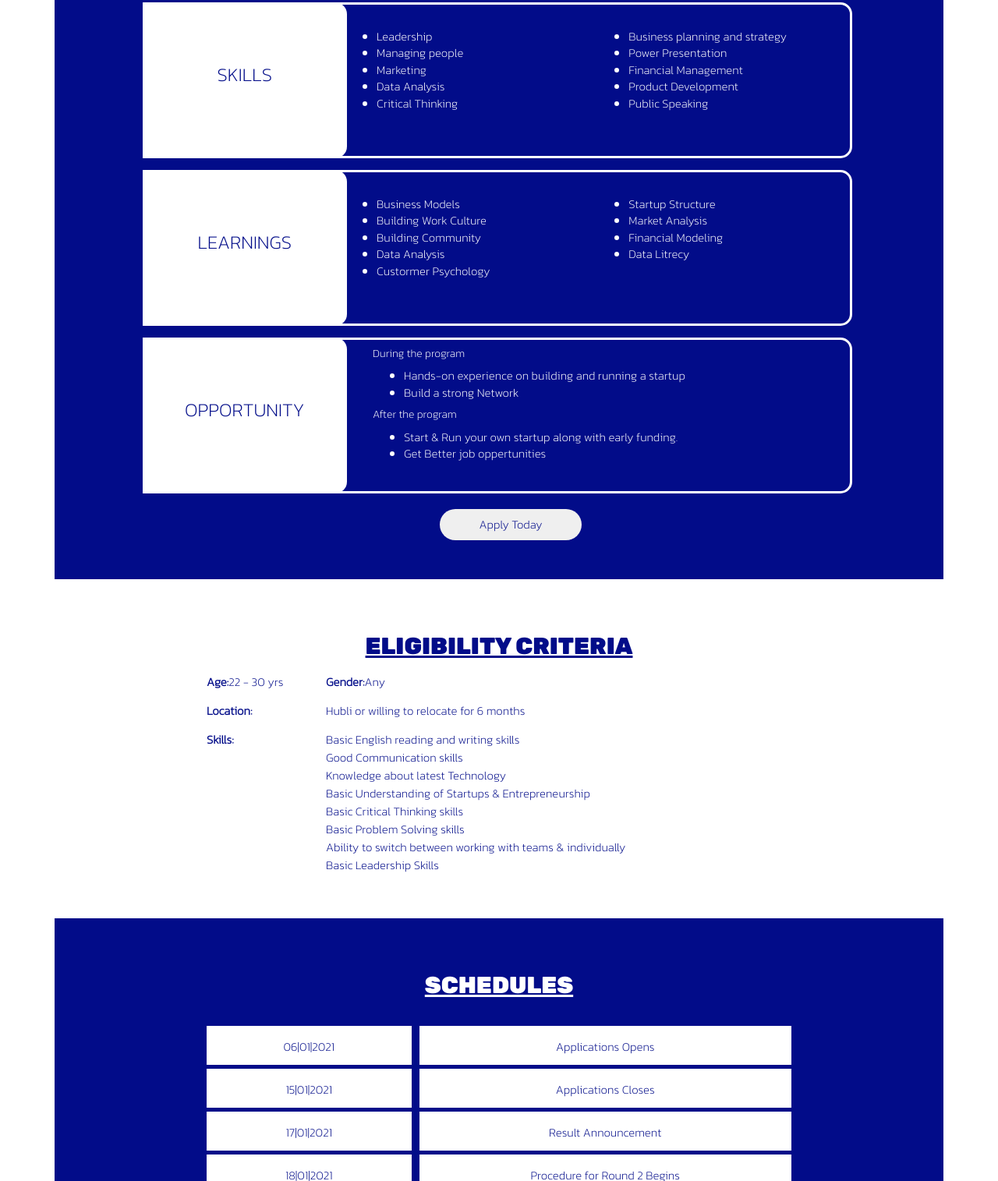
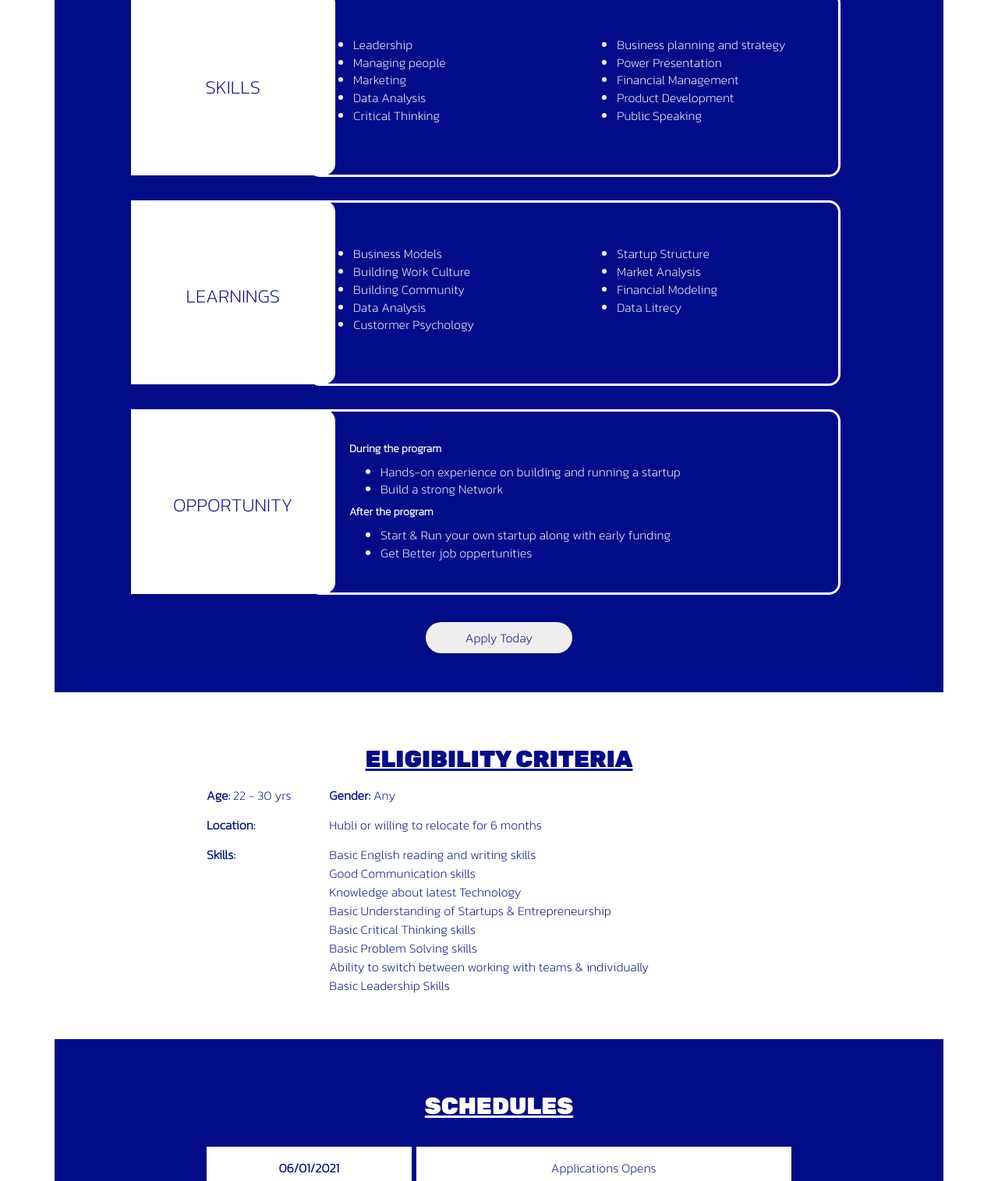
Before and after one commit to nca19/Floater-program, a plain HTML site: page index.html in a window 1280 px wide. Shown: the part 1285-2800 px from the top of the page at 78% size. Drawn offline with nearby package versions, Linux system fonts and the light colour scheme.

Commit message:
did some changes

```diff
--- a/assets/css/style.css
+++ b/assets/css/style.css
@@ -7,7 +7,7 @@
   color:#020C89;
   margin-top: 20px;
   font-family: 'Kanit', sans-serif;
-  font-size: 15px;
+  font-size: 16px;
 
 }
 .intro-section {
@@ -53,12 +53,12 @@
 }
 .skills{
 
-  height: 200px;
+  padding: 90px 0;
   border-top-right-radius: 15px;
   border-bottom-right-radius: 15px;
   background-color: white;
   color: #020C89;
-  padding-top: 60px;
+
   font-family: 'Kanit', sans-serif;
 
 
@@ -66,11 +66,9 @@
 
 }
 .types{
-  padding-top: 15px;
+  padding: 15px 0;
 }
-.Take-wrap{
-  background-color:#020C89;
-}
+
 
 .program{
   color:white;
@@ -97,9 +95,9 @@
 
 
 }
-.Applications{
+.applications{
   border:1px solid white;
-  margin-left: -20px;
+  margin-left: -24px;
   color:#020C89;
   background-color: white;
   margin-top: 5px;
@@ -116,27 +114,37 @@
 }
 .lists
 {
+  padding: 30px 0;
   border: 3px solid white;
   margin-left: -50px;
-  height: 200px;
   border-radius: 15px;
 
+
+
+}
+.list{
+  padding: 54px 0;
+  border: 3px solid white;
+  margin-left: -50px;
+  border-radius: 15px;
 
 }
 .during-program{
   padding-left: 35px;
   font-family: 'Kanit', sans-serif;
-  font-size: 15px;
+  font-size: 16px;
+
 }
+
 .skilltypes{
-  padding-top: 30px;
+  /* padding-top: 30px; */
   font-family: 'Kanit', sans-serif;
-  font-size: 15px;
+  font-size: 16px;
 }
 .applydates{
   padding-top: 15px;
   font-family: 'Kanit', sans-serif;
-  font-size: 15px;
+  font-size: 16px;
 }
 .floater{
   font-size:50px;
@@ -144,7 +152,7 @@
   font-family: 'Rubik', sans-serif;
 }
 .program-image{
-  height: 300px;
+
   width: 100%;
 
 }
@@ -159,6 +167,7 @@
 .floater-details{
   color: #020C89;
   font-family: 'Kanit', sans-serif;
+  font-size: 16px;
 
 }
 h2{
@@ -170,20 +179,67 @@ td{
   padding:7px 0;
   color: #020C89;
   font-family: 'Kanit', sans-serif;
-  font-size: 15px;
+  font-size: 16px;
 }
 .required-skills{
   vertical-align: top;
 }
-@media all and (max-width:500px){
-  .skills{
-    height: 100px;
-    padding-top: 20px;
-    margin-left: -8px;
+@media all and (max-width:1000px){
+  /* .skills{
+    padding: 5px 0;
+    border-top-right-radius: 1px;
+    border-bottom-right-radius: 1px;
+
   }
  .lists{
-   height: 250px;
-   margin-top: 10px;
+border-radius: 1px;
  }
+ .td{
+   padding: 0 0 15px 0;
+ }
+.Applications{
+  margin-top: 0;
+} */
 
 }
+
+@media all and (max-width:420px){
+  .skills{
+    padding: 5px 0;
+    border-top-right-radius: 1px;
+    border-bottom-right-radius: 1px;
+    margin:0 -15px;
+
+  }
+ .lists{
+border-radius: 1px;
+padding: 0 50px;
+margin-left: 30px;
+}
+.list{
+  border-radius: 1px;
+padding: 0 50px;
+margin-left: 30px;
+}
+ .td{
+   padding: 0 0 15px 0;
+ }
+.applications{
+  margin-top: 0;
+}
+.during-program{
+  margin-left: -69px;
+}
+.experience{
+  margin-left: -23px;
+}
+.skilltypes{
+  margin-left: -57px;
+}
+
+.openings{
+  padding: 0;
+}
+
+
+}
--- a/index.html
+++ b/index.html
@@ -32,7 +32,8 @@
                     <div class="col-md-12 col-xs-12">
 
                         <h1 class="floater">FLOATERS PROGRAM</h1>
-                        <P class="floater-disc">It takes time to build strong entrepreneurial skills.<br>We help you accelerate
+                        <P class="floater-disc">It takes time to build strong entrepreneurial skills.<br>We help you
+                            accelerate
                             the process through hands-on experience. </P>
                         <button class="btn primary">Apply Today</button>
                     </div>
@@ -48,14 +49,10 @@
     <div class="container">
         <div class="program-details">
             <div class="row">
-                <div class="col-md-6 col-xs-12">
-                    <img class="program-image" src="assets/images/E63wmg_t20_9G4pm8.png">
-
-                </div>
-
-                <div class="col-md-4 col-md-offset-1 col-xs-12">
+                <div class="col-md-4 col-md-offset-1 col-md-push-6 col-xs-12">
                     <h2 class="details"><u>PROGRAM DETAILS</u></h2>
-                    <p class="floater-details">The Floater Program is a 6 months intense program<br> that is aimed at providing hands-on experience to<br> young wanna be entreprenuer's of Small cities. </p>
+                    <p class="floater-details">The Floater Program is a 6 months intense program<br> that is aimed at
+                        providing hands-on experience to<br> young wanna be entreprenuer's of Small cities. </p>
                     <div class="row">
                         <div class="col-md-6">
                             <p class="floater-details"><b>Start Date:</b>01/02/2021</p>
@@ -79,6 +76,12 @@
                         </div>
                     </div>
                 </div>
+                <div class="col-md-4 col-md-offset-1 col-xs-12 col-md-pull-6">
+                    <img class="program-image" src="assets/images/E63wmg_t20_9G4pm8.png">
+
+                </div>
+
+
             </div>
             <!--<div class="row">
                 <div class="col-md-12">
@@ -91,19 +94,19 @@
     <div class="container">
         <div class="program">
             <div class="row text-center">
-                <h2><u>Take away</u></h2>
+                <h2><u>TAKE AWAY</u></h2>
             </div>
-            <div class="container">
+
 
             <div class="row types">
 
-                    <div class="col-md-3 col-md-offset-1">
+                <div class="col-md-3 col-md-offset-1 col-xs-10 col-xs-offset-1">
                     <div class="skills text-center">
-                            <h3>SKILLS</h3>
+                        <h3 class="types-wrap">SKILLS</h3>
                     </div>
                 </div>
 
-                    <div class="col-md-7 col-xs-12 lists">
+                <div class="col-md-7 col-xs-10 col-xs-offset-1 list">
                     <div class="skilltypes">
                         <div class="col-md-6">
                             <ul type="star">
@@ -112,6 +115,11 @@
                                 <li>Marketing</li>
                                 <li>Data Analysis</li>
                                 <li>Critical Thinking</li>
+                                <!--<li class="visible-xs">Business planning and strategy</li>
+                                <li class="visible-xs">Power Presentation</li>
+                                <li class="visible-xs">Financial Management</li>
+                                <li class="visible-xs">Product Development</li>
+                                <li class="visible-xs">Public Speaking</li>-->
                             </ul>
                         </div>
                         <div class="col-md-6 col-xs-12">
@@ -132,18 +140,18 @@
 
 
             </div>
-            </div>
-            <div class="container">
+
+
 
             <div class="row types">
 
-                    <div class="col-md-3 col-xs-12 col-md-offset-1">
+                <div class="col-md-3 col-xs-10 col-xs-offset-1 col-md-offset-1">
                     <div class="skills text-center">
-                            <h3>LEARNINGS</h3>
+                        <h3 class="types-wrap">LEARNINGS</h3>
                     </div>
                 </div>
 
-                    <div class="col-md-7 col-xs-12 lists">
+                <div class="col-md-7 col-xs-10 col-xs-offset-1 list">
                     <div class="skilltypes">
                         <div class="col-md-6 col-xs-12">
                             <ul type="star">
@@ -168,37 +176,38 @@
                     </div>
                 </div>
             </div>
-            </div>
 
-            <div class="container">
+
+
 
             <div class="row types">
 
-                    <div class="col-md-3 col-md-offset-1 col-xs-12">
+                <div class="col-md-3 col-md-offset-1 col-xs-10 col-xs-offset-1">
                     <div class="skills text-center">
-                            <h3>OPPORTUNITY</h3>
+                        <h3 class="types-wrap">OPPORTUNITY</h3>
                     </div>
                 </div>
-                    <div class="col-md-7 col-xs-12 lists">
+                <div class="col-md-7 col-xs-10 col-xs-offset-1 lists">
+
                         <div class="col-md-12 col-xs-12">
 
                             <div class="during-program">
-                                <h5>During the program</h5>
-                                <ul type="star">
+                                <h5><b>During the program</b></h5>
+                                <ul type="star" class="experience">
                                     <li>Hands-on experience on building and running a startup</li>
                                     <li>Build a strong Network</li>
                                 </ul>
 
-                                <h5>After the program</h5>
-                                <ul type="star">
+                                <h5><b>After the program</b></h5>
+                                <ul type="star" class="experience">
                                     <li>Start & Run your own startup along with early funding.</li>
                                     <li>Get Better job oppertunities</li>
                                 </ul>
                             </div>
+                        </div>
 
 
 
-                        </div>
 
 
 
@@ -210,7 +219,7 @@
                 </div>
             </div>
 
-            </div>
+
         </div>
     </div>
     <div class="container">
@@ -224,12 +233,18 @@
 
                 <div class="col-md-8 col-md-offset-2 col-xs-12">
                     <table width=100%>
-                        <tr>
-                            <td><b>Age:</b>22 - 30 yrs</td>
-                            <td><b>Gender:</b>Any</td>
+                        <tr class="visible-xs">
+                            <td colspan="2"><b>Age:</b> 22 - 30 yrs</td>
+                        </tr>
+                        <tr class="visible-xs">
+                            <td colspan="2"><b>Gender:</b> Any</td>
+                        </tr>
+                        <tr class="hidden-xs">
+                            <td><b>Age:</b> 22 - 30 yrs</td>
+                            <td><b>Gender:</b> Any</td>
                         </tr>
                         <tr>
-                            <td><b>Location:</b< /td>
+                            <td class="required-skills"><b>Location:</b</td>
                             <td>Hubli or willing to relocate for 6 months</td>
                         </tr>
                         <tr>
@@ -264,11 +279,11 @@
             <div class="row text-center">
                 <div class="col-md-3 col-md-offset-2">
                     <div class="dates">
-                        <p class="applydates">06|01|2021</p>
+                        <p class="applydates"><b>06/01/2021</b></p>
                     </div>
                 </div>
                 <div class="col-md-5">
-                    <div class="Applications">
+                    <div class="applications">
                         <p class="applydates">Applications Opens</p>
                     </div>
                 </div>
@@ -276,11 +291,11 @@
             <div class="row text-center">
                 <div class="col-md-3 col-md-offset-2">
                     <div class="dates">
-                        <p class="applydates">15|01|2021</p>
+                        <p class="applydates"><b>15/01/2021</b></p>
                     </div>
                 </div>
                 <div class="col-md-5">
-                    <div class="Applications">
+                    <div class="applications">
                         <p class="applydates">Applications Closes</p>
                     </div>
                 </div>
@@ -288,11 +303,11 @@
             <div class="row text-center">
                 <div class="col-md-3 col-md-offset-2">
                     <div class="dates">
-                        <p class="applydates">17|01|2021</p>
+                        <p class="applydates"><b>17/01/2021</b></p>
                     </div>
                 </div>
                 <div class="col-md-5">
-                    <div class="Applications">
+                    <div class="applications">
                         <p class="applydates">Result Announcement</p>
                     </div>
                 </div>
@@ -300,11 +315,11 @@
             <div class="row text-center">
                 <div class="col-md-3 col-md-offset-2">
                     <div class="dates">
-                        <p class="applydates">18|01|2021</p>
+                        <p class="applydates"><b>18/01/2021</b></p>
                     </div>
                 </div>
                 <div class="col-md-5">
-                    <div class="Applications">
+                    <div class="applications">
                         <p class="applydates">Procedure for Round 2 Begins</p>
                     </div>
                 </div>
```
Lines whose indentation alone changed are shown as unchanged.
